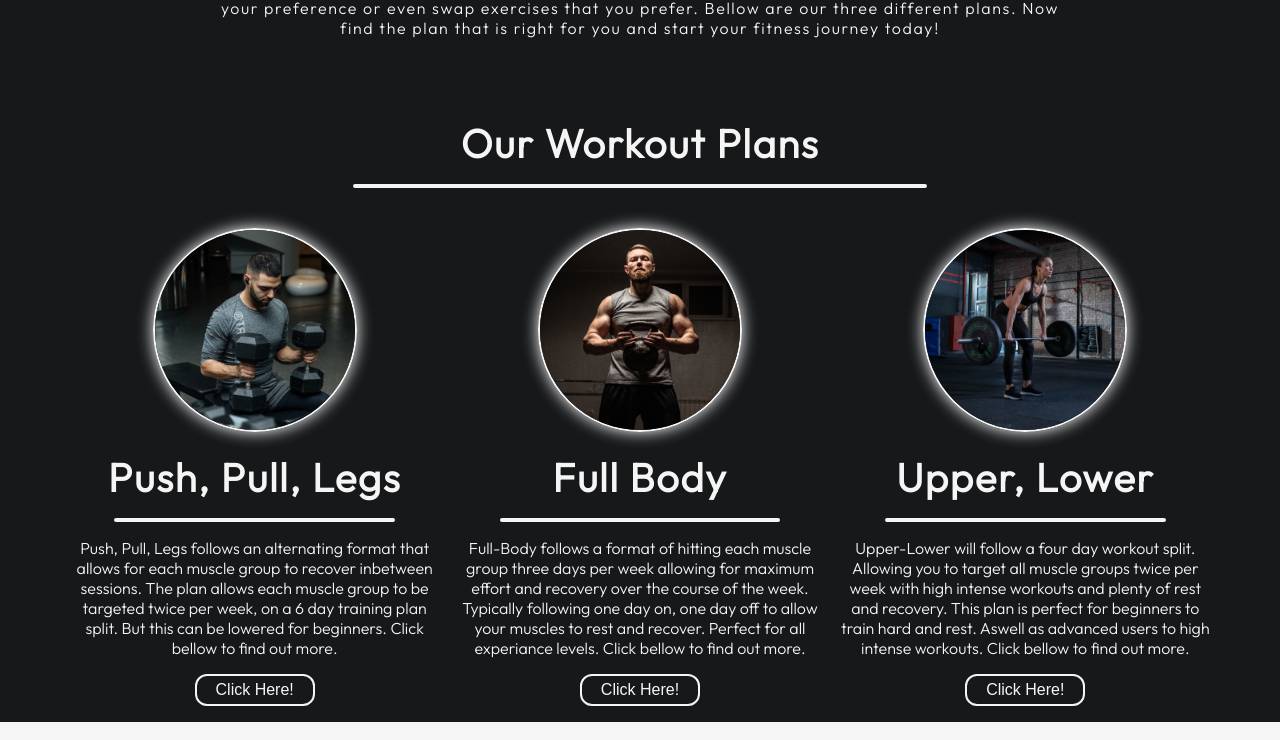
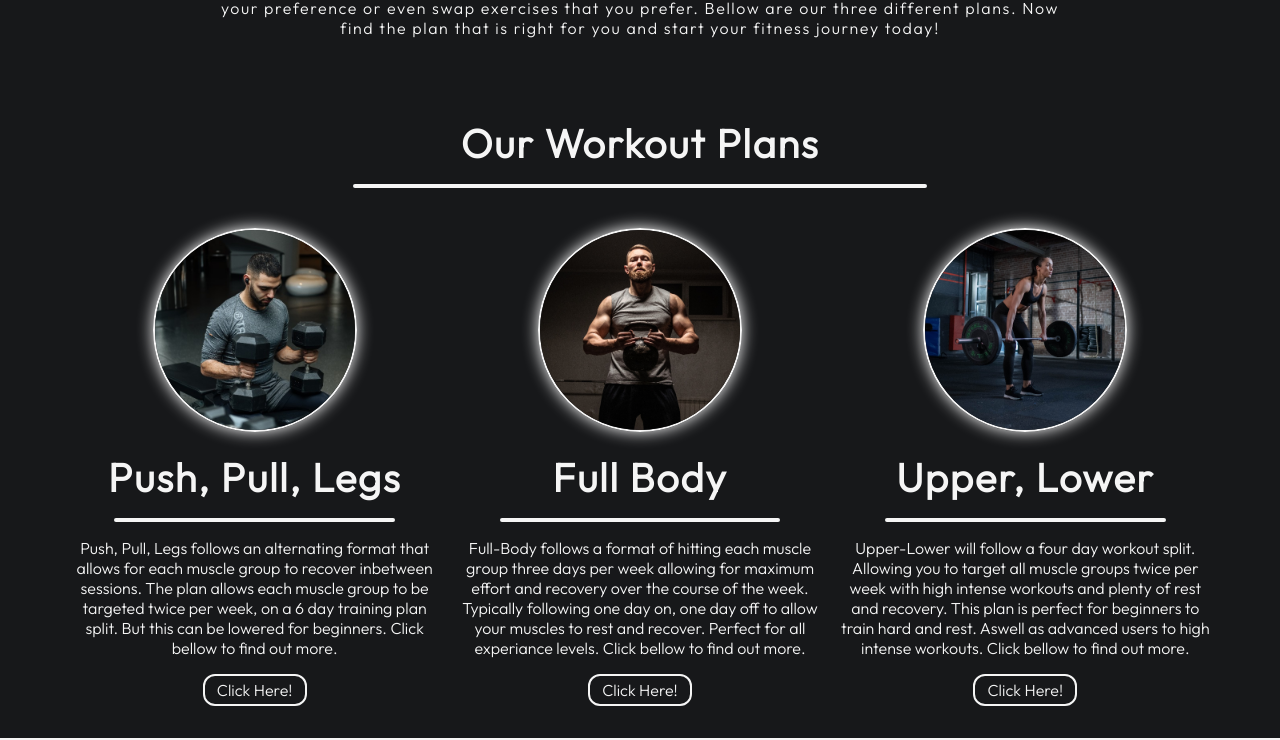
Before and after one commit to danieljcave/inphysical-website, a plain HTML site: page index.html in a window 1280 px wide. Shown: the part 1742-2482 px from the top of the page. Drawn offline with Linux system fonts and the light colour scheme.

Commit message:
Fix button error from html validator, replace with a href and style in css

```diff
--- a/assets/css/style.css
+++ b/assets/css/style.css
@@ -152,6 +152,7 @@ body{
     margin-right: auto;
     margin-left: auto;
     text-align: center;
+    margin-bottom: 2rem;
 }
 /*Workout Plan Headings*/
 #workout-plans h2{
@@ -191,17 +192,17 @@ body{
     border-radius: 1rem;
 }
 /* Workout Plan Button*/
-.click-here-button{
-    width: 7.5rem;
-    height: 2rem;
-    background-color: transparent;
+#workout-plans a{
     color: #f5f5f5;
+    text-decoration: none;
+    display: inline-block;
     border-radius: .75rem;
     border: 2px solid #f5f5f5;
-    margin-bottom: 1rem;
-    font-size: 1rem;
+    width: 25%;
+    height: auto;
+    padding: 0.25rem;
 }
-.click-here-button:hover{
+#workout-plans a:hover{
     background-color: #f5f5f5;
     color: #17181A;
     cursor: pointer;
@@ -381,7 +382,7 @@ body{
     }
 }
 
-/* Active for screen sizes 1200px wide and */
+/* Active for screen sizes 1200px wide */
 @media screen and (max-width: 1200px){
     #hero-content{
         height: 50rem;
--- a/index.html
+++ b/index.html
@@ -88,9 +88,7 @@
             <h2>Push, Pull, Legs</h2>
             <hr>
             <p>Push, Pull, Legs follows an alternating format that allows for each muscle group to recover inbetween sessions. The plan allows each muscle group to be targeted twice per week, on a 6 day training plan split. But this can be lowered for beginners. Click bellow to find out more.</p>
-            <a href="push-pull-legs.html">
-              <button class="click-here-button" type="button">Click Here!</button>
-            </a>
+            <a href="upper-lower.html">Click Here!</a>
           </div>
           <!-- Full Body Workout Plan Preview-->
           <div class="full-body">
@@ -101,9 +99,7 @@
             <h2>Full Body</h2>
             <hr>
             <p>Full-Body follows a format of hitting each muscle group three days per week allowing for maximum effort and recovery over the course of the week. Typically following one day on, one day off to allow your muscles to rest and recover. Perfect for all experiance levels. Click bellow to find out more.</p>
-            <a href="full-body.html">
-              <button class="click-here-button" type="button">Click Here!</button>
-            </a>
+            <a href="upper-lower.html">Click Here!</a>
           </div>
           <!-- Upper Lower Workout Plan Preview-->
           <div class="upper-lower">
@@ -114,9 +110,7 @@
             <h2>Upper, Lower</h2>
             <hr>
             <p>Upper-Lower will follow a four day workout split. Allowing you to target all muscle groups twice per week with high intense workouts and plenty of rest and recovery. This plan is perfect for beginners to train hard and rest. Aswell as advanced users to high intense workouts. Click bellow to find out more.</p>
-            <a href="upper-lower.html">
-              <button class="click-here-button" type="button">Click Here!</button>
-            </a>
+            <a href="upper-lower.html">Click Here!</a>
           </div>
         </div>
       </section>
```
